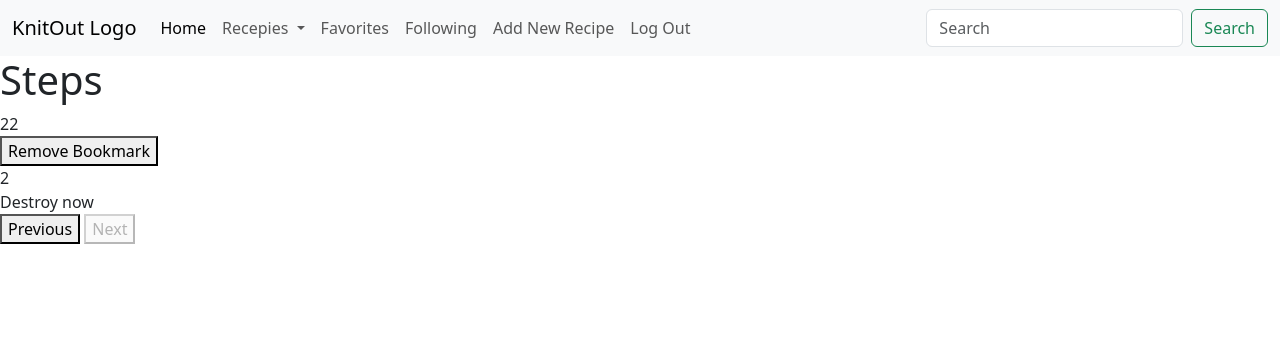
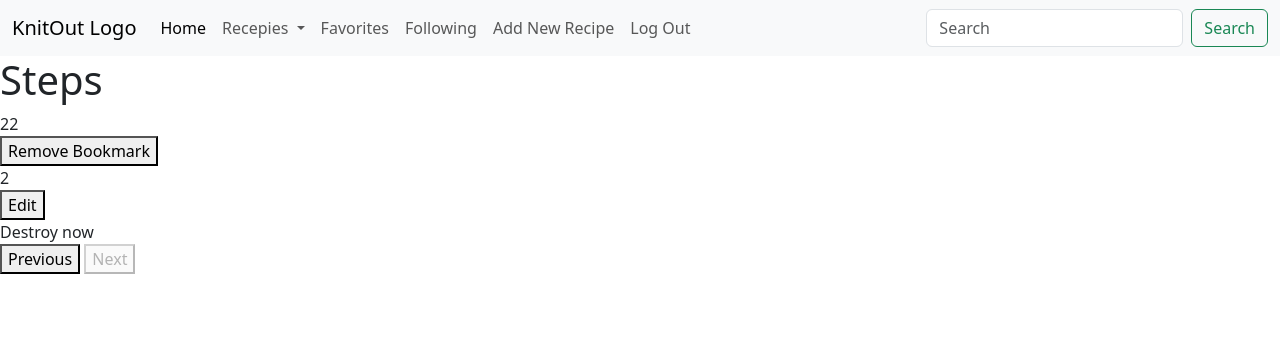
Before and after one commit to koleks92/KnitOut, a Django app: page /recipe/22/steps in a window 1280 px wide. Shown: the top 356 px of the page. Run offline with Django 4.2, Linux system fonts and the light colour scheme; a user stored in the database is signed in; data comes from the database, SQL or seed files in the repository; both versions use the stored data as it was after the commit; some libraries are stand-ins or nearby versions.

Commit message:
Edit recipe steps

```diff
--- a/project/knitout/static/knitout/knitout.js
+++ b/project/knitout/static/knitout/knitout.js
@@ -98,15 +98,67 @@ else if (currentRoute.endsWith('steps'))
 {
     document.addEventListener('DOMContentLoaded', function()
     {
-        // Get all form steps and buttons, recipe_id
+        // Get all form steps and buttons, recipe_id, edit
         const formSteps = document.querySelectorAll(".recipe_step");
         const prevButton = document.getElementById("recipe_step_prev");
         const nextButton = document.getElementById("recipe_step_next");
-        const bookmark_buttons = document.querySelectorAll(".bookmark_button");
+        const bookmarkButtons = document.querySelectorAll(".bookmark_button");
+        const editButtons = document.querySelectorAll(".edit_button");
         const id = document.querySelector("#recipe_id").innerHTML;
 
+        // Only for owner of recipe, (if edit buttons show)
+        if (editButtons.length > 0)
+        {
+            editButtons.forEach(function(button) {
+                button.addEventListener('click', function(event)
+                {
+                    // Get parent div
+                    const recipeDiv = event.target.parentNode.parentNode;
+                    // Get step, step description, edit button
+                    const step = button.value;
+                    const step_text = recipeDiv.querySelector('.recipe_step_text');
+                    const edit_div = recipeDiv.querySelector('.edit_div');
+                    const edit_button = edit_div.querySelector('.edit_button');
+
+                    // Create textarea for edit
+                    const edit_text = document.createElement("textarea");
+                    edit_text.classList.add("edit_textarea");
+                    edit_text.innerHTML = step_text.innerHTML;
+                    recipeDiv.replaceChild(edit_text, step_text);
+
+
+
+                    // Create button to save
+                    const save_button = document.createElement("button");
+                    save_button.classList.add("save_button");
+                    save_button.innerHTML = "Save";
+                    save_button.addEventListener('click', function() {
+                        const edit_description = recipeDiv.querySelector(".edit_textarea").value;
+                        fetch(`/edit/${id}/${step}`, {
+                            method: "POST",
+                            body: JSON.stringify
+                            ({
+                                body: edit_description
+                            })
+                        })
+                        .then(response => response.json())
+                        .then(data => {
+                            console.log(data.message);
+                            step_text.innerHTML = edit_text.value;
+                            recipeDiv.replaceChild(step_text, edit_text);
+                            edit_div.replaceChild(edit_button, save_button);
+
+                        })
+                    })
+                    edit_div.replaceChild(save_button, edit_button);
+                })
+            })
+        }
+
         let currentStep = 0;
-
+        // Only for logged in users (if bookmark buttons shows)
+        if (bookmarkButtons.length > 0)
+        {
             // Check if booked
             fetch(`/bookmark/${id}/${currentStep}`, {
                 method: "GET"
@@ -141,7 +193,7 @@ else if (currentRoute.endsWith('steps'))
             })
 
             // Add click event listener to bookmark_buttons
-        bookmark_buttons.forEach((button) => {
+            bookmarkButtons.forEach((button) => {
                 button.addEventListener("click", () => {
                     step = button.value;
                     fetch(`/bookmark/${id}/${step}`, {
@@ -159,7 +211,7 @@ else if (currentRoute.endsWith('steps'))
                         }
                         else if (data.message == "RemovedAdded")
                         {
-                        bookmark_buttons.forEach((button) => {
+                            bookmarkButtons.forEach((button) => {
                                 button.innerHTML = "Bookmark";
                             })
                             button.innerHTML = "Remove Bookmark";
@@ -203,7 +255,7 @@ else if (currentRoute.endsWith('steps'))
                 }
 
             });
-
+        }
     });
 }
 else if (currentRoute.startsWith("/recipe/"))
--- a/project/knitout/templates/knitout/recipe_steps.html
+++ b/project/knitout/templates/knitout/recipe_steps.html
@@ -9,8 +9,11 @@
         {% if user.is_authenticated %}
         <div class="bookmark_div"><button class="bookmark_button" name="step_number" value="{{ forloop.counter|add:'-1' }}">Bookmark</button></div>
         {% endif %}
-        <div class="recipie_step_counter">{{ forloop.counter }}</div>
-        <div class="recipie_step_text">{{ step.description }}</div>
+        <div class="recipe_step_counter">{{ forloop.counter }}</div>
+        {% if owner %}
+        <div class="edit_div"><button class="edit_button" name="edit_number" value="{{ forloop.counter|add:'-1'}}">Edit</button></div>
+        {% endif%}
+        <div class="recipe_step_text">{{ step.description }}</div>
     </div>
     {% endfor %}
     <div id="add_step_buttons">
--- a/project/knitout/urls.py
+++ b/project/knitout/urls.py
@@ -24,6 +24,7 @@ urlpatterns = [
         path("favorites/<int:id>", views.favorites, name="favorites"),
         path("follow/<str:username>", views.follow, name="follow"),
         path("bookmark/<int:id>/<int:step>", views.bookmark, name="bookmark"),
+        path("edit/<int:id>/<int:step>", views.edit, name="edit"),
         # REST
         path("favorites", views.favorites_view, name="favorites_view"),
         path("following", views.following_view, name="following_view"),
--- a/project/knitout/views.py
+++ b/project/knitout/views.py
@@ -6,8 +6,9 @@ from django.db import IntegrityError
 from django import forms
 from django.contrib.auth.decorators import login_required
 from django.views.decorators.csrf import csrf_exempt
-from django.core.paginator import Paginator, EmptyPage, PageNotAnInteger
-from django.db.models import Count
+from django.core.paginator import Paginator
+
+import json
 
 
 
@@ -190,9 +191,14 @@ def recipe_view_steps(request, id):
         recipe = get_object_or_404(Recipe, id = id)
         steps = Step.objects.filter(recipe = recipe)
 
+        owner = False
+        if recipe.user == request.user:
+            owner = True
+
         return render(request, "knitout/recipe_steps.html",{
             "steps": steps,
-            "id": id
+            "id": id,
+            "owner": owner
         })
     except:
         return render(request, "knitout/error.html",{
@@ -580,3 +586,22 @@ def bookmark(request, id, step):
                 step_obj = Step.objects.get(recipe = recipe, step = step)
                 step_obj.bookmark_user.add(request.user)
                 return JsonResponse({"message": "Added"})
+
+@csrf_exempt
+@login_required
+def edit(request, id, step):
+    recipe = get_object_or_404(Recipe, id = id)
+    step = get_object_or_404(Step, recipe = recipe, step = step)
+
+    print(step)
+
+    if request.method == "POST" and recipe.user == request.user:
+        # Get data, and edited description
+        data = json.loads(request.body)
+        edited_description = data.get("body", "")
+
+        # Replace and save
+        step.description = edited_description
+        step.save()
+
+        return JsonResponse({"message": "Edit sucessful"})
```
Also changed, not shown: project/db.sqlite3. Lines whose indentation alone changed are shown as unchanged.
